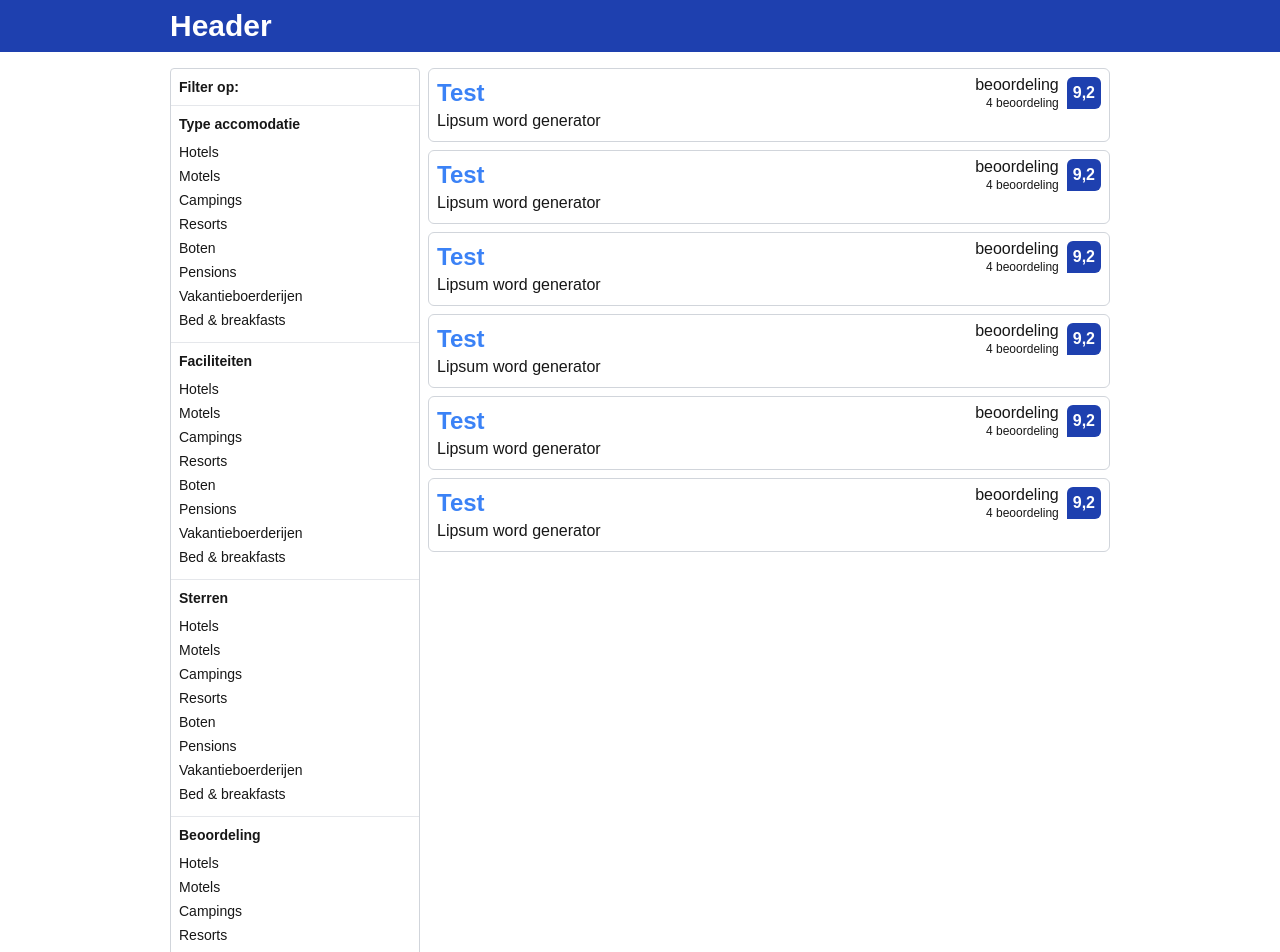
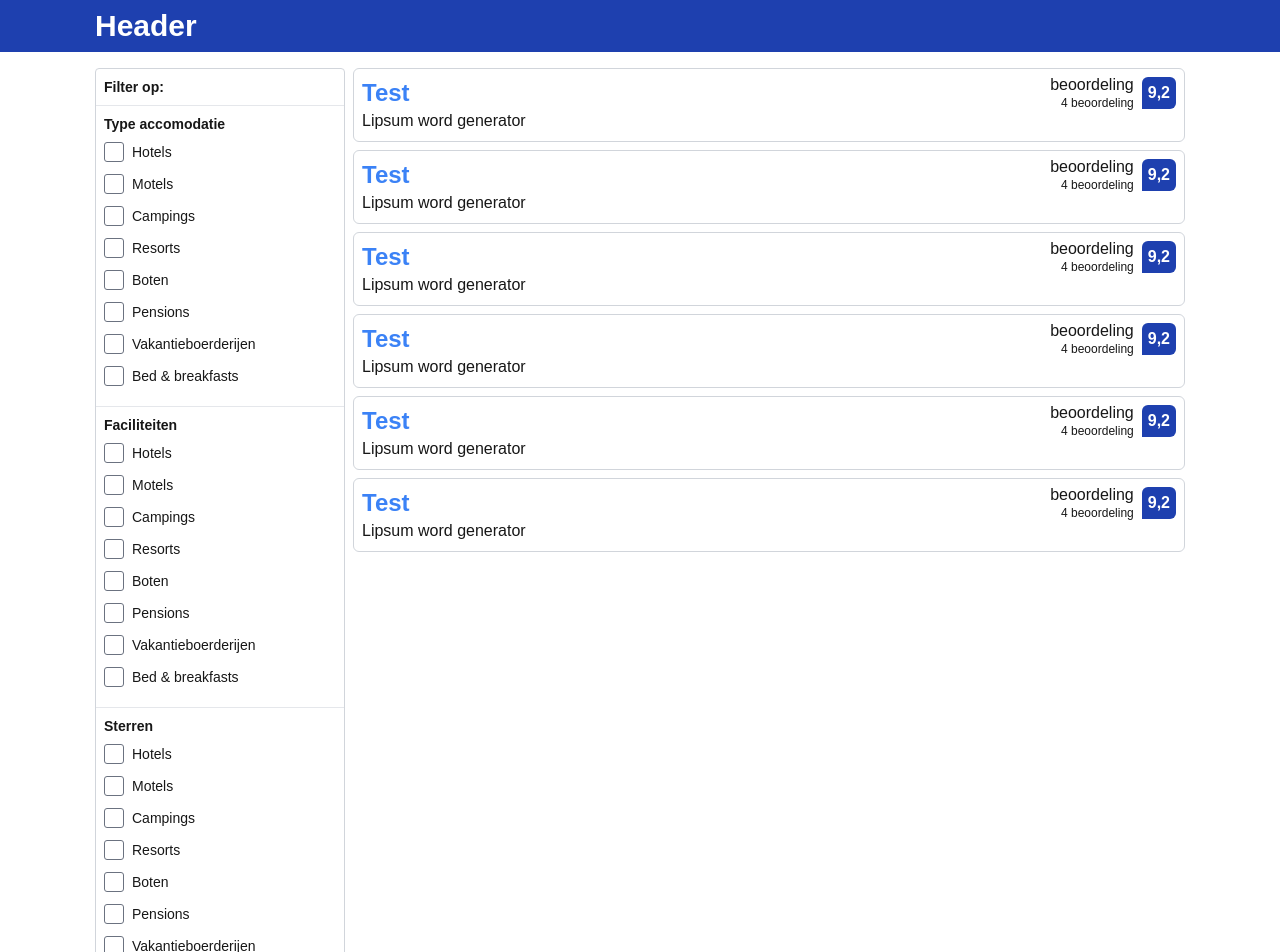
Before and after one commit to sjoerdvermeijden/next-hotel, a Next.js app: page / in a window 1280 px wide. Shown: the top 952 px of the page. Built offline with nearby package versions, Linux system fonts and the light colour scheme.

Commit message:
Adds an input to the individual filters

```diff
--- a/src/app/components/Filters.tsx
+++ b/src/app/components/Filters.tsx
@@ -13,7 +13,10 @@ function Filters() {
                 <ul>
                     {
                         accomodation_type.map((item) => {
-                            return <li key={item.id} className='mb-1'>{item.label}</li>
+                            return <li key={item.id} className='mb-3 flex'>
+                                <span className='inline-block w-5 h-5 border border-gray-500 mr-2 rounded-[3px]'></span>
+                                <p>{item.label}</p>
+                            </li>
                         })
                     }
                 </ul>
@@ -23,7 +26,10 @@ function Filters() {
                 <ul>
                     {
                         accomodation_type.map((item) => {
-                            return <li key={item.id} className='mb-1'>{item.label}</li>
+                            return <li key={item.id} className='mb-3 flex'>
+                                <span className='inline-block w-5 h-5 border border-gray-500 mr-2 rounded-[3px]'></span>
+                                <p>{item.label}</p>
+                            </li>
                         })
                     }
                 </ul>
@@ -33,7 +39,10 @@ function Filters() {
                 <ul>
                     {
                         accomodation_type.map((item) => {
-                            return <li key={item.id} className='mb-1'>{item.label}</li>
+                            return <li key={item.id} className='mb-3 flex'>
+                                <span className='inline-block w-5 h-5 border border-gray-500 mr-2 rounded-[3px]'></span>
+                                <p>{item.label}</p>
+                            </li>
                         })
                     }
                 </ul>
@@ -43,7 +52,10 @@ function Filters() {
                 <ul>
                     {
                         accomodation_type.map((item) => {
-                            return <li key={item.id} className='mb-1'>{item.label}</li>
+                            return <li key={item.id} className='mb-3 flex'>
+                                <span className='inline-block w-5 h-5 border border-gray-500 mr-2 rounded-[3px]'></span>
+                                <p>{item.label}</p>
+                            </li>
                         })
                     }
                 </ul>
--- a/tailwind.config.js
+++ b/tailwind.config.js
@@ -14,7 +14,7 @@ module.exports = {
         sm: '600px',
         md: '728px',
         lg: '584px',
-        xl: '940px',
+        xl: '1090px',
       },
     },
     extend: {},
```
